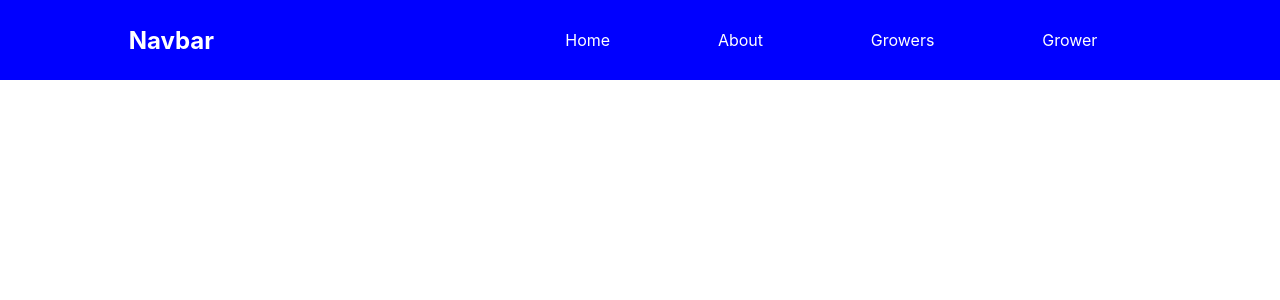
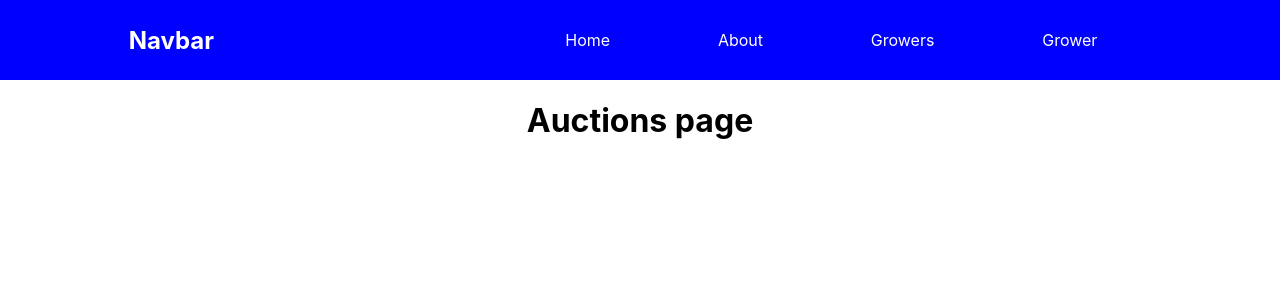
Before and after one commit to CallumMcFadgen/Got-Apples, a React (Create React App) app: page /auctions in a window 1280 px wide. Shown: the top 300 px of the page. Built offline with nearby package versions, Linux system fonts and the light colour scheme.

Commit message:
working on page routing

```diff
--- a/src/App.js
+++ b/src/App.js
@@ -7,7 +7,8 @@ import HomePage from './pages/home/home';
 import './App.css';
 import Navbar from './components/nav';
 import AboutPage from './pages/about/about';
-
+import AuctionsPage from './pages/auctions/auctions';
+import AuctionPage from './pages/auctions/auction/auction';
 
 
 
@@ -21,6 +22,12 @@ class App extends Component {
             <Switch>
               <Route name="home" exact path="/" component={HomePage} />
               <Route name="about" exact path="/about" component={AboutPage} />
+              <Route name="auctions" exact path="/auctions" component={AuctionsPage} />
+              <Route name="auction" exact path="/auction" component={AuctionPage} />
+              <Route name="about" exact path="/about" component={AboutPage} />
+              <Route name="about" exact path="/about" component={AboutPage} />
+              <Route name="about" exact path="/about" component={AboutPage} />
+              <Route name="about" exact path="/about" component={AboutPage} />
             </Switch>
           </div>
         </div>
--- a/src/pages/auctions/auction/auction.js
+++ b/src/pages/auctions/auction/auction.js
@@ -1,7 +1,7 @@
 import React from 'react';
-import './App.css';
+import './../../../App.css';
 
-function Auction() {
+function AuctionPage() {
   return (
     <div>
         <h1>Auction page</h1>
@@ -9,4 +9,4 @@ function Auction() {
   );
 }
 
-export default Auction;
+export default AuctionPage;
--- a/src/pages/auctions/auctions.js
+++ b/src/pages/auctions/auctions.js
@@ -1,7 +1,7 @@
 import React from 'react';
-import './App.css';
+import './../../App.css';
 
-function Auctions() {
+function AuctionsPage() {
   return (
     <div>
         <h1>Auctions page</h1>
@@ -9,4 +9,4 @@ function Auctions() {
   );
 }
 
-export default Auctions;
+export default AuctionsPage;
```
